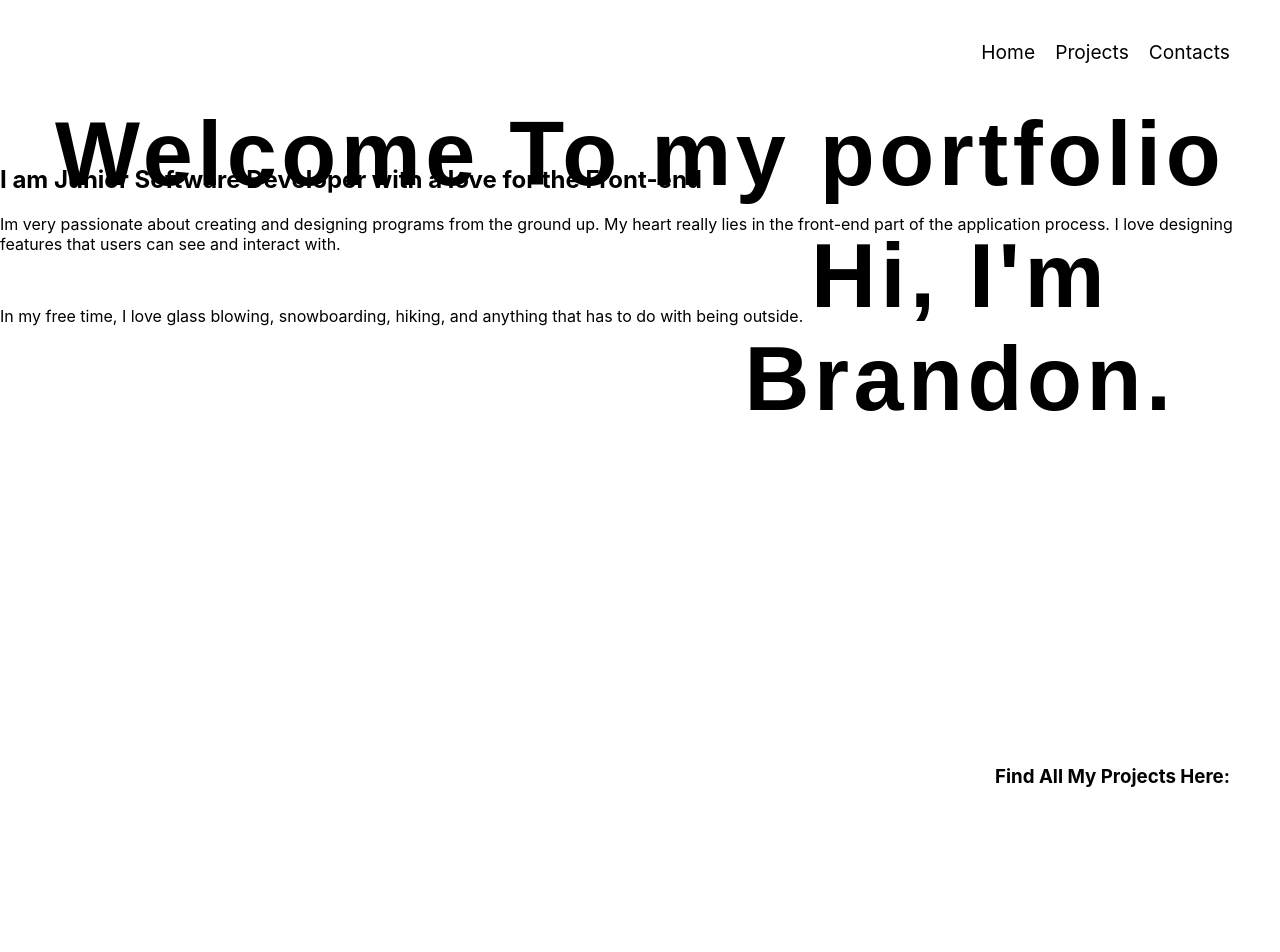
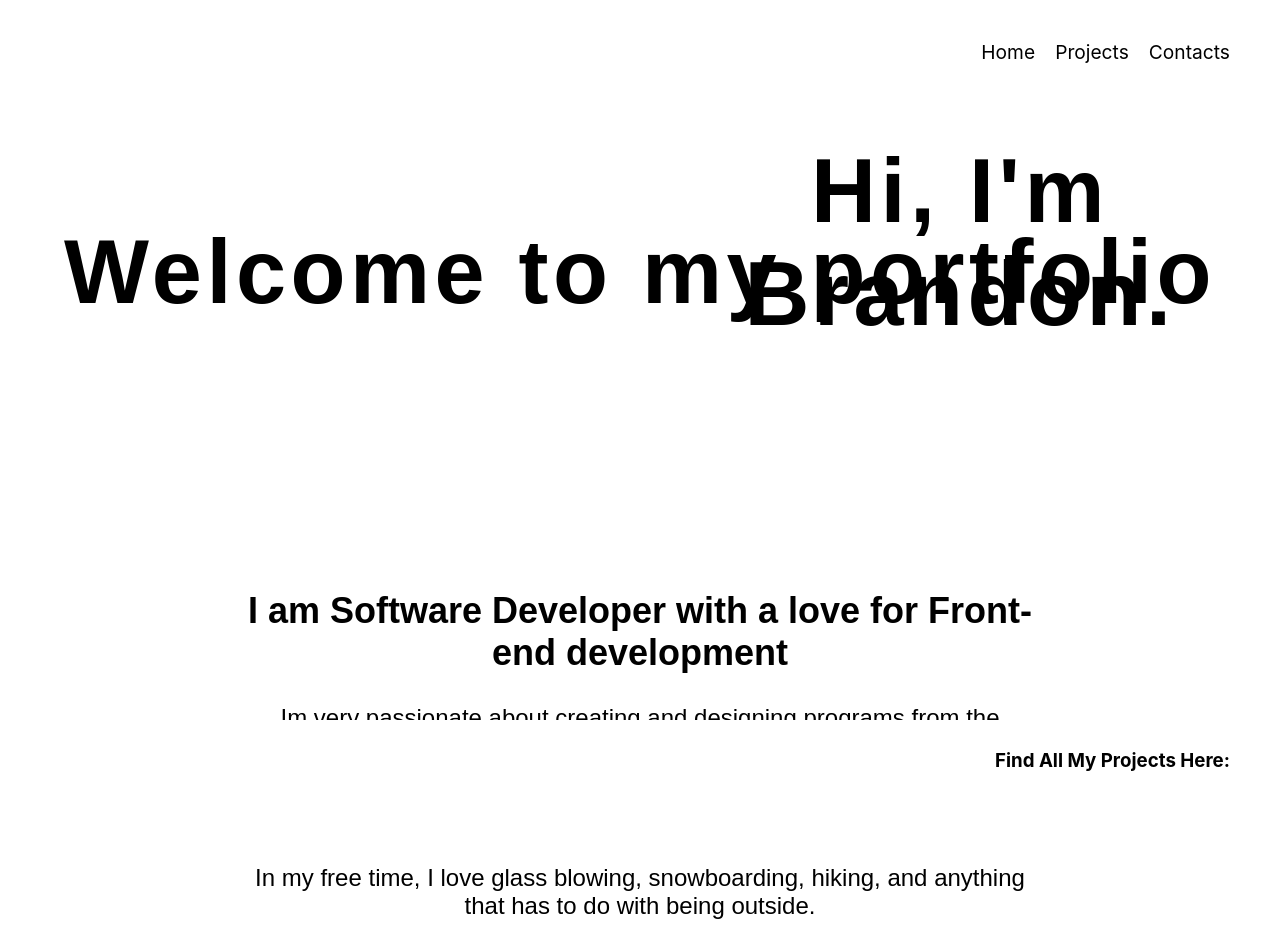
Before and after one commit to BrandonF55/React-Portfolio, a React (Create React App) app: page / in a window 1280 px wide. Shown: the top 952 px of the page. Before the commit the page ends 800 px from the top, so only its background shows below. Built offline with nearby package versions, Linux system fonts and the light colour scheme.

Commit message:
updated and fix the homepage and footer.

```diff
--- a/src/components/HomePage/HomePage.jsx
+++ b/src/components/HomePage/HomePage.jsx
@@ -4,20 +4,18 @@ import styles from './HomePage.module.scss';
 
 function HomePage() {
   return (
-
-
     <div className={styles.HomePage}>
-
       <div className={styles.welcome}>
-        <h1 className={styles.welcome__line}>Welcome To my portfolio</h1>
         <h1 className={styles.welcome__text}>Hi, I'm Brandon.</h1>
+        <h1 className={styles.welcome__line}>Welcome to my portfolio</h1>
       </div>
 
+      <div className={styles.aboutWrapper}>
         <div className={styles.About}>
-        <h2>I am Junior Software Developer with a love for the Front-end</h2>
+          <h2>I am Software Developer with a love for Front-end development</h2>
           <p>
             Im very passionate about creating and designing programs from the ground up. My heart really lies in the
-          front-end part of the application process. I love designing features that users can see and interact with.
+            front-end part of the development process. I love creating visually beautiful web applications.
           </p>
           <br />
           <p>
@@ -25,8 +23,10 @@ function HomePage() {
           </p>
         </div>
       </div>
+    </div>
   );
 }
 
 
+
 export default HomePage;
--- a/src/components/HomePage/HomePage.module.scss
+++ b/src/components/HomePage/HomePage.module.scss
@@ -5,36 +5,47 @@
     font-weight: bold;
     text-align: center;
     letter-spacing: 0.1em;
-  margin-top: 45px;
-  position: relative;
+    width: 100vw;
+    height:60vh;
 
-  &__text {
+  }
+
+  .welcome__text {
       position: absolute;
       left: 50%;
-    top: 50%;
       transform: translate(-50%, -50%);
       animation: slidein 3s ease-in-out forwards;
       opacity: 0;
     }
 
-  &__line {
+.welcome__line {
         position: absolute;
+        margin-top: 11%;
         left: 0;
-    bottom: 0;
         width: 100%;
-    height: 2px;
         background-color: var(--yellow);
         transform: scaleX(0);
         animation: slidein 3s ease-in-out forwards;
       }
+
+
+  .aboutWrapper {
+    font-family: 'Montserrat', sans-serif;
+    font-size: 24px;
+    font-weight: 500;
+    margin: auto;
+    max-width: 800px;
+    height: 50vh;
+    text-align: center;
+
   }
-
 
   @keyframes slidein {
     from {
       transform: translateX(-100%);
       opacity: 0;
     }
+
     to {
       transform: translateX(0);
       opacity: 1;
@@ -45,6 +56,7 @@
     from {
       transform: scaleX(0);
     }
+
     to {
       transform: scaleX(1);
     }
--- a/src/components/Page/Footer.jsx
+++ b/src/components/Page/Footer.jsx
@@ -5,12 +5,12 @@ import GitHubLOGO from '../../assets/GitHub-Mark.png';
 function Footer() {
   return (
     <footer className={styles.Footer}>
-      <h3>
-        Find All My Projects Here:
+      <div className={styles.Container}>
+        <h3>Find All My Projects Here:</h3>
         <a href='https://github.com/BrandonF55'>
-          <img className='GitHub' src={GitHubLOGO} alt='github logo' />
+          <img className={styles.GitHub} src={GitHubLOGO} alt='github logo' />
         </a>
-      </h3>
+      </div>
     </footer>
   );
 }
--- a/src/components/Page/Footer.module.scss
+++ b/src/components/Page/Footer.module.scss
@@ -1,46 +1,30 @@
-.Footer{
+.Footer {
   position: fixed;
   bottom: 0;
   left: 0;
   width: 100%;
   height: 10vh;
   display: flex;
-  flex-direction: row;
   justify-content: flex-end;
   align-items: center;
-  background-color: #fff; /* change this to the color of your choice */
+  background-color: #fff;
   z-index: 100;
 
-
+  .Container {
+    display: flex;
+    align-items: center;
+  }
 
   a img {
     height: 50px;
   }
 
-  // @media (min-width: 760px) {
-  //   padding-right: 40px;
-  //   display: flex;
-  //   flex-direction: row;
-  //   justify-content: flex-end;
-
-  // }
-
-  h4{
-    display: flex;
-    align-items: center;
-  }
-
-   a img:hover{
-    -webkit-transform: rotate(8deg);
-    -ms-transform: rotate(8deg);
+  a img:hover {
     transform: rotate(8deg);
   }
 
-  img{
-    // width: 10%;
-    // aspect-ratio: 3/2;
+  img {
     object-fit: contain;
     mix-blend-mode: color-burn;
-
   }
 }
--- a/src/components/Page/Header/Header.module.scss
+++ b/src/components/Page/Header/Header.module.scss
@@ -2,6 +2,7 @@
   height: 5vh;
   // text-align: center;
   padding: 40px;
+  padding-bottom: 0px;
   // position: sticky;
   display: flex;
   flex-direction: row;
--- a/src/components/Page/Navigation.jsx
+++ b/src/components/Page/Navigation.jsx
@@ -5,13 +5,14 @@ import styles from './Navigation.module.scss';
 function Navigation() {
   return (
     <nav className={styles.Navigation}>
+
       <NavLink to='/' alt='Home' title='Home'>
         Home
       </NavLink>
-      <NavLink to='projects' alt='projects' title='projects'>
+      <NavLink to='projects' alt='projects' title='Projects'>
         Projects
       </NavLink>
-      <NavLink to='contact' alt='contacts' title='contacts'>
+      <NavLink to='contact' alt='contacts' title='Contacts'>
         Contacts
       </NavLink>
     </nav>
--- a/src/components/Page/Navigation.module.scss
+++ b/src/components/Page/Navigation.module.scss
@@ -5,9 +5,12 @@
     text-decoration: none;
     font-weight: none;
     font-size: 1.2rem;
-    padding: 10px;
+    padding: 0 10px 0 10px;
   }
   a:hover{
-    color: var(--green)
+    color: rgb(0, 169, 207);
   }
+
+  margin-top: 0;
+  padding: 0;
 }
```
Lines whose indentation alone changed are shown as unchanged.
